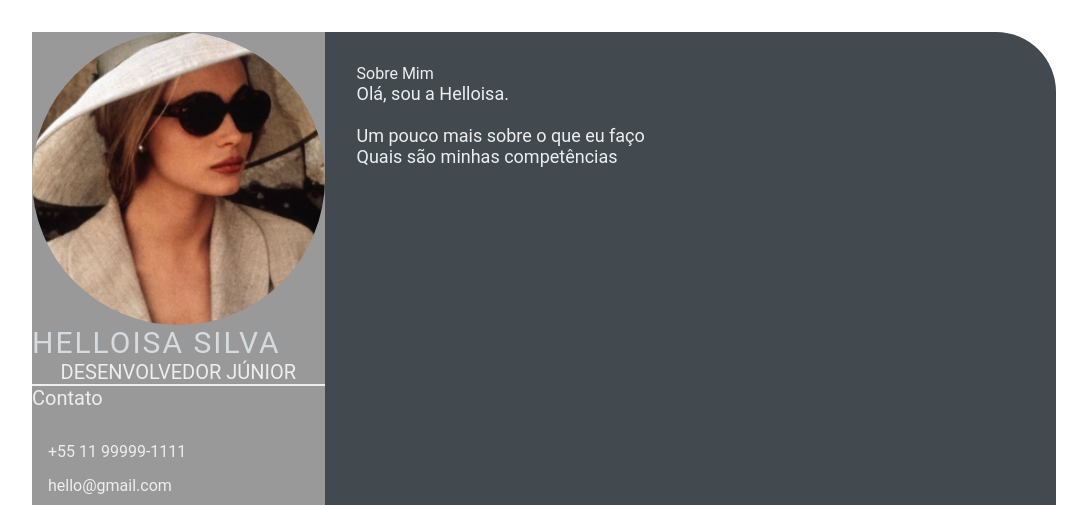
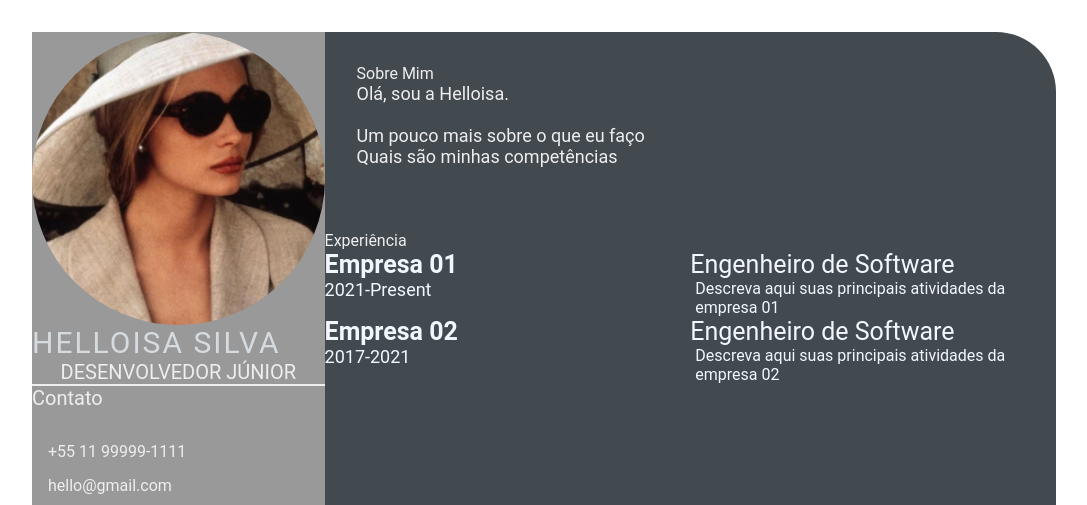
Before and after one commit to hisasilva/hisasilva.github.io, a plain HTML site: page index.html in a window 1280 px wide. Shown: the top 505 px of the page, without its empty margins (96-1183 px from the left). Drawn offline with Linux system fonts and the light colour scheme.

Commit message:
criação do projeto

```diff
--- a/index.html
+++ b/index.html
@@ -54,6 +54,32 @@
             </p>
           </section>
         </div>
+
+        <section class="experience gap">
+          <div class="right-title">Experiência</div>
+          <div class="experience-contents">
+            <div class="exp-left">
+              <p class="exp-company-name">Empresa 01</p>
+              <p class="exp-time-period">2021-Present</p>
+            </div>
+            <div class="exp-right">
+              <p class="exp-position">Engenheiro de Software</p>
+              <p class="exp-desc">
+                Descreva aqui suas principais atividades da empresa 01
+              </p>
+            </div>
+            <div class="exp-left">
+              <p class="exp-company-name">Empresa 02</p>
+              <p class="exp-time-period">2017-2021</p>
+            </div>
+            <div class="exp-right">
+              <p class="exp-position">Engenheiro de Software</p>
+              <p class="exp-desc">
+                Descreva aqui suas principais atividades da empresa 02
+              </p>
+            </div>
+          </div>
+        </section>
       </section>
     </main>
   </body>
--- a/style.css
+++ b/style.css
@@ -101,3 +101,38 @@
   font-size: 18px;
   color: #eeeeee;
 }
+
+.experience-contents,
+.education-contents,
+.awards-contents {
+  display: grid;
+  grid-template-columns: repeat(2, 1fr);
+  padding-bottom: 2rem;
+  color: #f1f8fd;
+}
+
+.exp-company-name,
+.education-school-name,
+.awards-company-name {
+  font-size: 25px;
+  font-weight: bold;
+}
+
+.exp-time-period,
+.educationp-time-period,
+.awards-time-period {
+  font-size: 18px;
+}
+
+.exp-position,
+.education-subject,
+.awards-name {
+  font-size: 25px;
+}
+
+.exp-desc,
+.education-desc,
+.awards-desc {
+  font-size: 16px;
+  padding-left: 5px;
+}
```
